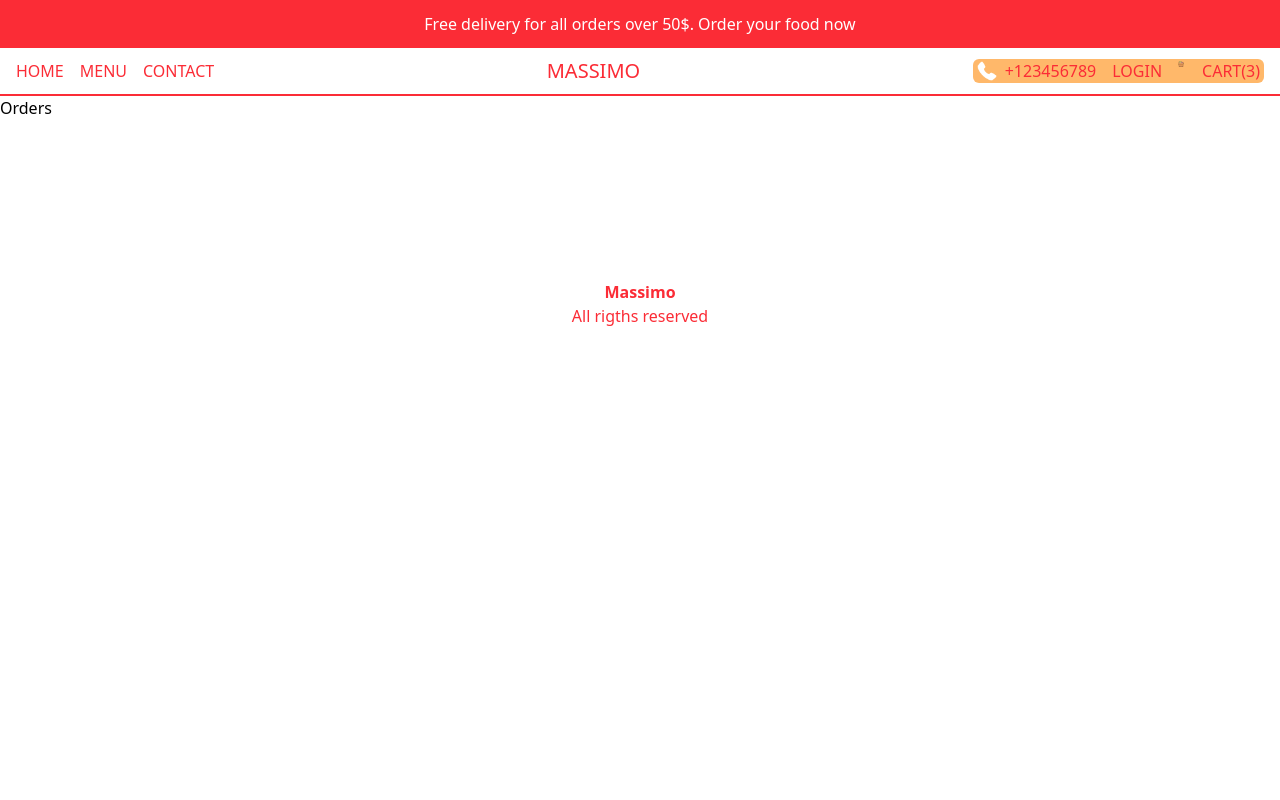
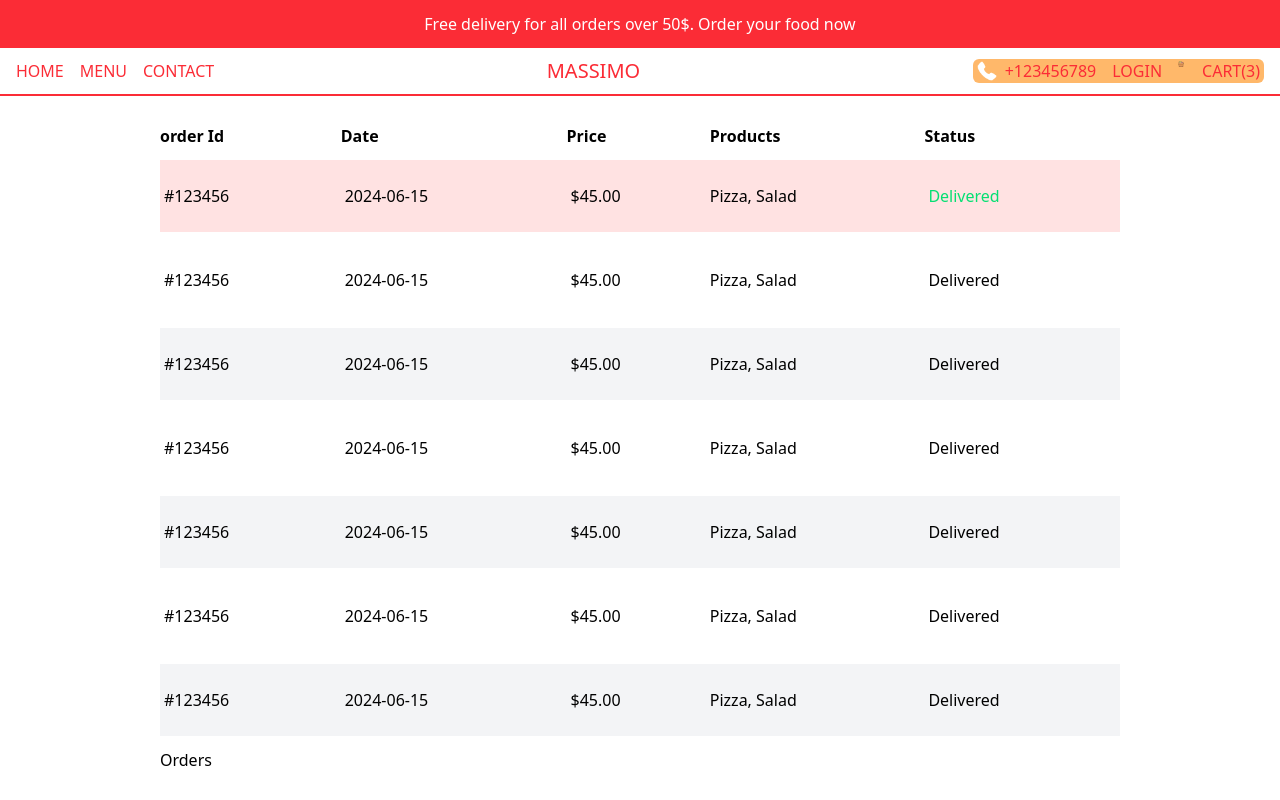
Before and after one commit to Hasmik11Gevorgyan/restaurant-project-Next-project-with-Typescript-and-Tailwind-, a Next.js app in the folder my-restaurant/: page /orders in a window 1280 px wide. Shown: the top 800 px of the page. Built offline with nearby package versions, Linux system fonts and the light colour scheme.

Commit message:
ihave done orders Page and fixed my project

```diff
--- a/my-restaurant/src/app/orders/page.tsx
+++ b/my-restaurant/src/app/orders/page.tsx
@@ -1,9 +1,70 @@
 import React from 'react'
 
-const Orders = () => {
+const OrdersPage = () => {
   return (
-    <div>Orders</div>
+    <div className='p-4 lg:px-20 xl:px-40'>
+      <table className='w-full  border-separate border-spacing-y-3'>
+       <thead>
+       <tr className='text-left'>
+        <th className='hidden md:block'>order Id</th>
+        <th>Date</th>
+        <th>Price</th>
+        <th className='hidden md:block'>Products</th>
+        <th>Status</th>
+
+       </tr>
+       </thead>
+       <tbody>
+      <tr className='text-sm md:text-base bg-red-100'>
+        <td className='hidden md:block py-6 px-1'>#123456</td>
+        <td className='py-6 px-1'>2024-06-15</td>
+        <td className='py-6 px-1'>$45.00</td>
+        <td className='hidden md:block'>Pizza, Salad</td>
+        <td className='py-6 px-1 text-green-400'>Delivered</td>
+      </tr>
+      <tr className='text-sm md:text-base odd:bg-gray-100'>
+        <td className='hidden md:block py-6 px-1'>#123456</td>
+        <td className='py-6 px-1'>2024-06-15</td>
+        <td className='py-6 px-1'>$45.00</td>
+        <td className='hidden md:block'>Pizza, Salad</td>
+        <td className='py-6 px-1'>Delivered</td>
+      </tr>
+      <tr className='text-sm md:text-base odd:bg-gray-100'>
+        <td className='hidden md:block py-6 px-1'>#123456</td>
+        <td className='py-6 px-1'>2024-06-15</td>
+        <td className='py-6 px-1'>$45.00</td>
+        <td className='hidden md:block'>Pizza, Salad</td>
+        <td className='py-6 px-1'>Delivered</td>
+      </tr><tr className='text-sm md:text-base odd:bg-gray-100'>
+        <td className='hidden md:block py-6 px-1'>#123456</td>
+        <td className='py-6 px-1'>2024-06-15</td>
+        <td className='py-6 px-1'>$45.00</td>
+        <td className='hidden md:block'>Pizza, Salad</td>
+        <td className='py-6 px-1'>Delivered</td>
+      </tr><tr className='text-sm md:text-base odd:bg-gray-100'>
+        <td className='hidden md:block py-6 px-1'>#123456</td>
+        <td className='py-6 px-1'>2024-06-15</td>
+        <td className='py-6 px-1'>$45.00</td>
+        <td className='hidden md:block'>Pizza, Salad</td>
+        <td className='py-6 px-1'>Delivered</td>
+      </tr><tr className='text-sm md:text-base odd:bg-gray-100'>
+        <td className='hidden md:block py-6 px-1'>#123456</td>
+        <td className='py-6 px-1'>2024-06-15</td>
+        <td className='py-6 px-1'>$45.00</td>
+        <td className='hidden md:block'>Pizza, Salad</td>
+        <td className='py-6 px-1'>Delivered</td>
+      </tr><tr className='text-sm md:text-base odd:bg-gray-100'>
+        <td className='hidden md:block py-6 px-1'>#123456</td>
+        <td className='py-6 px-1'>2024-06-15</td>
+        <td className='py-6 px-1'>$45.00</td>
+        <td className='hidden md:block'>Pizza, Salad</td>
+        <td className='py-6 px-1'>Delivered</td>
+      </tr>
+       </tbody>
+      </table>
+
+      Orders</div>
   )
 }
 
-export default Orders
+export default OrdersPage
```
